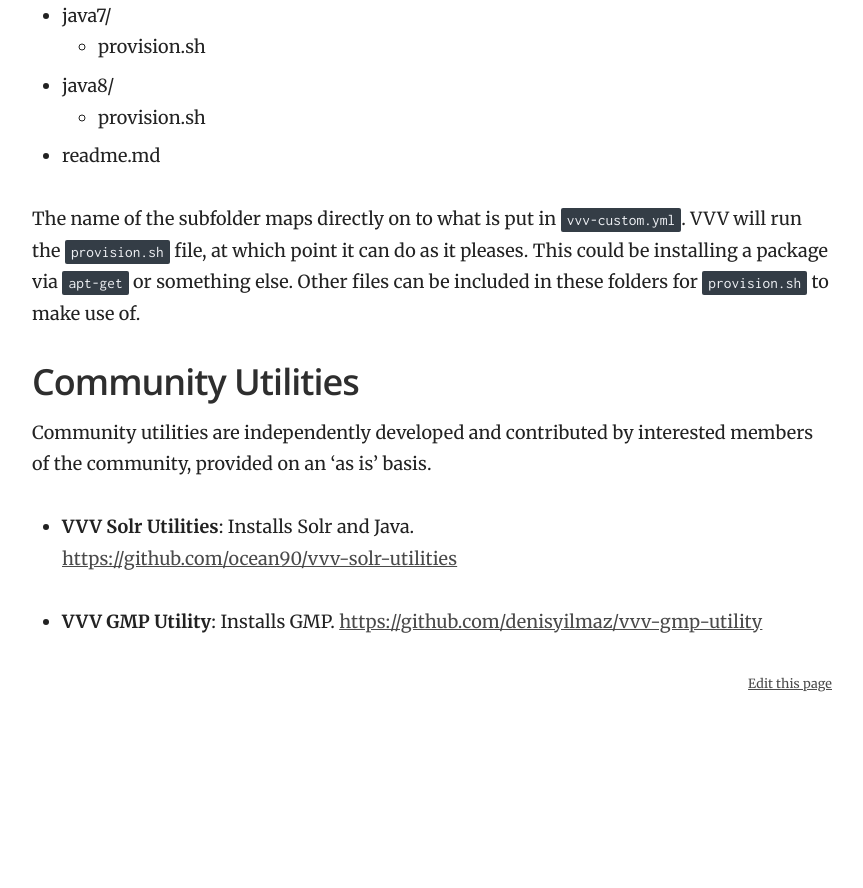
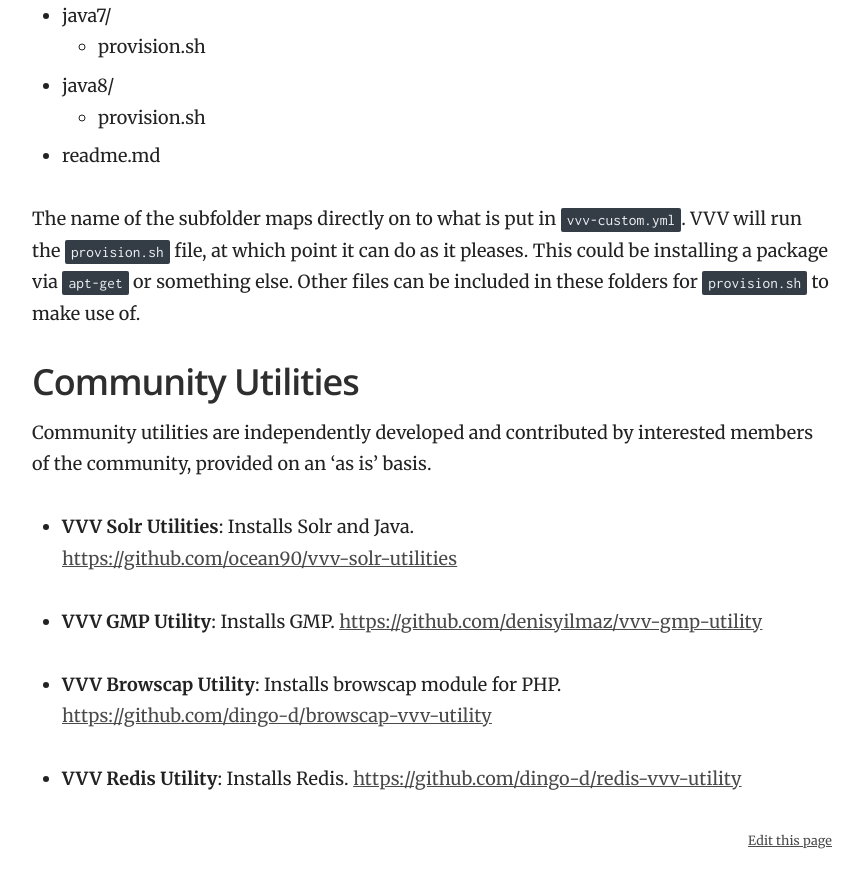
Before and after one commit to Varying-Vagrant-Vagrants/varyingvagrantvagrants.org, a Jekyll site: the page built from docs/en-US/utilities.md, in a window 1280 px wide and 900 px high, scrolled down 1735 px. Shown: the top 888 px of the window, without its empty margins (358-1221 px from the left). Built offline with Jekyll 4.4.1, drawn with Linux system fonts in a browser that asks for light colours; before the commit the page ends 2477 px from its top, so only the background shows below that.

Commit message:
added 2 utilities

```diff
--- a/docs/en-US/utilities.md
+++ b/docs/en-US/utilities.md
@@ -77,3 +77,9 @@ Community utilities are independently developed and contributed by interested me
 
 * **VVV GMP Utility**: Installs GMP.
   [https://github.com/denisyilmaz/vvv-gmp-utility](https://github.com/denisyilmaz/vvv-gmp-utility)
+
+* **VVV Browscap Utility**: Installs browscap module for PHP.
+  [https://github.com/dingo-d/browscap-vvv-utility](https://github.com/dingo-d/browscap-vvv-utility)
+
+* **VVV Redis Utility**: Installs Redis.
+  [https://github.com/dingo-d/redis-vvv-utility](https://github.com/dingo-d/redis-vvv-utility)
```
